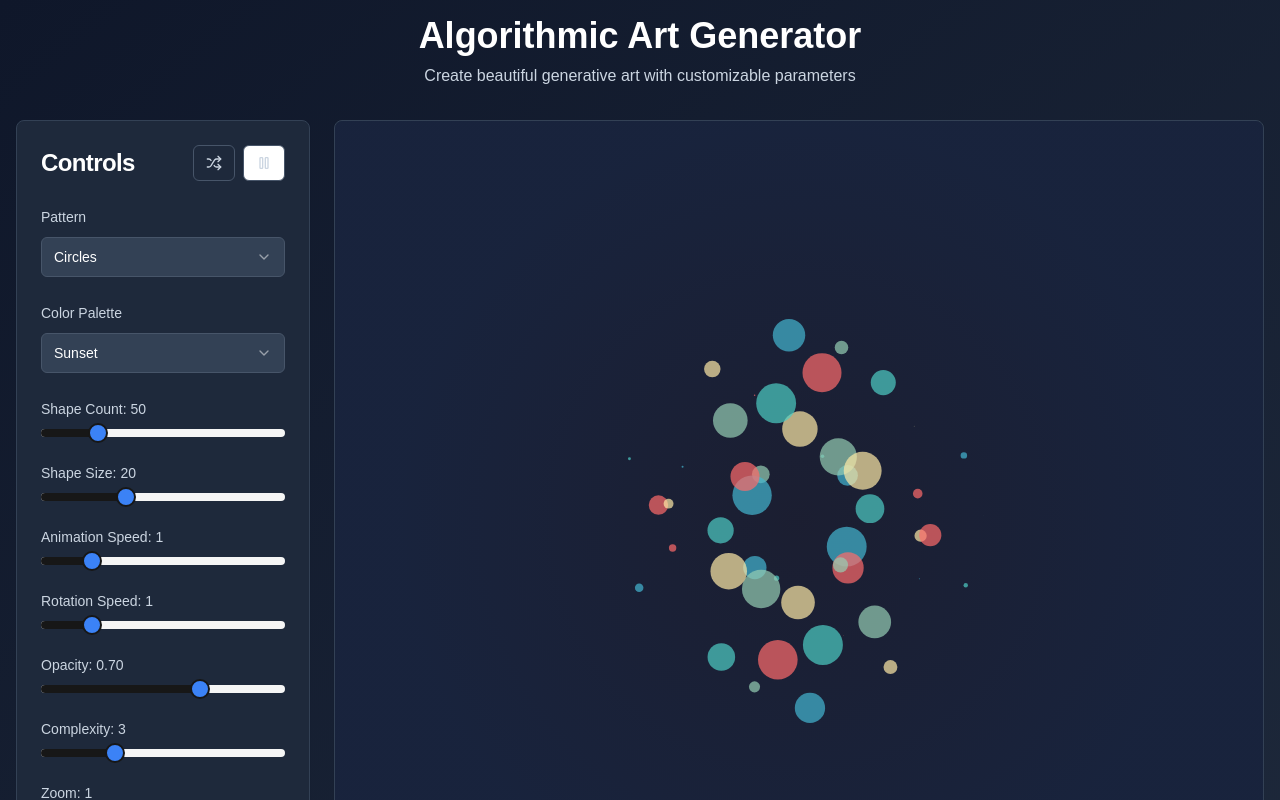
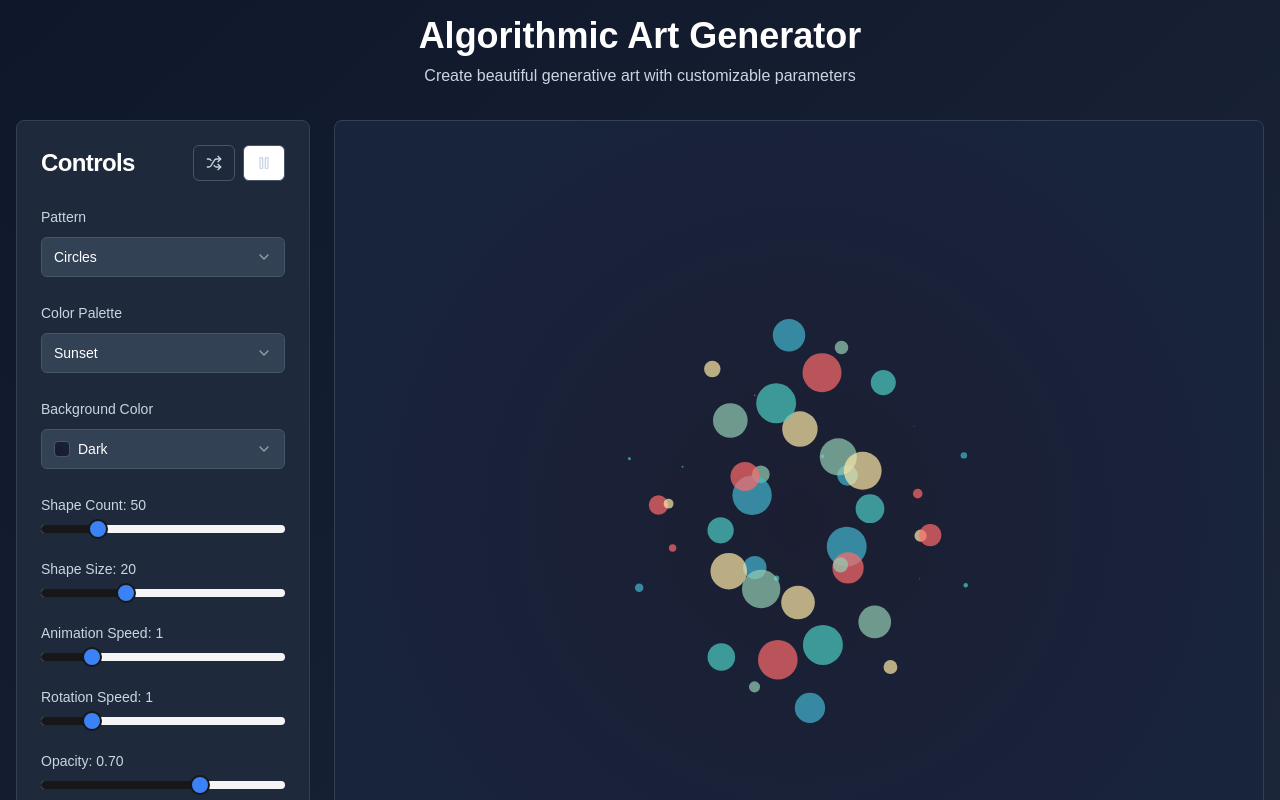
Before and after one commit to puppe1990/Algorithmic-Art-Generator, a Next.js app: page / in a window 1280 px wide. Shown: the top 800 px of the page. Built offline with nearby package versions, Linux system fonts and the light colour scheme.

Commit message:
Add background color selection feature to Algorithmic Art Generator, allowing users to choose from multiple predefined background color palettes. Update drawing logic to apply selected background color dynamically during rendering.

```diff
--- a/app/page.tsx
+++ b/app/page.tsx
@@ -22,6 +22,8 @@ interface ArtParameters {
   opacity: number
   complexity: number
   isAnimated: boolean
+  // Background parameters
+  backgroundColor: string
   // Fractal specific parameters
   fractalType: string
   fractalIterations: number
@@ -38,13 +40,24 @@ const colorPalettes = {
   monochrome: ["#000000", "#404040", "#808080", "#C0C0C0", "#FFFFFF"],
 } as const
 
+const backgroundColors = {
+  dark: { primary: "#1a1a2e", secondary: "#16213e" },
+  light: { primary: "#f8f9fa", secondary: "#e9ecef" },
+  sunset: { primary: "#2c1810", secondary: "#4a1c1c" },
+  ocean: { primary: "#0a1929", secondary: "#1e3a8a" },
+  forest: { primary: "#1a2e1a", secondary: "#2d5016" },
+  cosmic: { primary: "#1a1a2e", secondary: "#2c1810" },
+  fire: { primary: "#2c1810", secondary: "#4a1c1c" },
+  custom: { primary: "#1a1a2e", secondary: "#16213e" },
+} as const
+
 type PaletteKey = keyof typeof colorPalettes
 
 /* ---------- Page Component ---------- */
 
 export default function AlgorithmicArtGenerator() {
   const canvasRef = useRef<HTMLCanvasElement>(null)
-  const animationRef = useRef<number>()
+  const animationRef = useRef<number | undefined>(undefined)
   const gifReady = useGifJs()
   const [recording, setRecording] = useState(false)
   const [zoomLevel, setZoomLevel] = useState(1)
@@ -59,6 +72,7 @@ export default function AlgorithmicArtGenerator() {
     opacity: 0.7,
     complexity: 3,
     isAnimated: true,
+    backgroundColor: "dark",
     fractalType: "mandala",
     fractalIterations: 100,
     fractalScale: 0.5,
@@ -560,47 +574,54 @@ export default function AlgorithmicArtGenerator() {
   )
 
   const drawArt = useCallback(
-    (time = 0) => {
+    (time?: number) => {
+      const currentTime = time ?? 0
       const canvas = canvasRef.current
       if (!canvas) return
       const ctx = canvas.getContext("2d")
       if (!ctx) return
 
-      // Background
+      // Background - adjust for zoom level to ensure complete coverage
       ctx.clearRect(0, 0, canvas.width, canvas.height)
+
+      // Calculate the effective canvas size considering zoom
+      const effectiveWidth = canvas.width / zoomLevel
+      const effectiveHeight = canvas.height / zoomLevel
+
+      const bgColors = backgroundColors[parameters.backgroundColor as keyof typeof backgroundColors]
       const gradient = ctx.createRadialGradient(
         canvas.width / 2,
         canvas.height / 2,
         0,
         canvas.width / 2,
         canvas.height / 2,
-        Math.min(canvas.width, canvas.height) / 2,
+        Math.max(effectiveWidth, effectiveHeight) / 2,
       )
-      gradient.addColorStop(0, "#1a1a2e")
-      gradient.addColorStop(1, "#16213e")
+      gradient.addColorStop(0, bgColors.primary)
+      gradient.addColorStop(1, bgColors.secondary)
       ctx.fillStyle = gradient
       ctx.fillRect(0, 0, canvas.width, canvas.height)
 
       // Pattern
       switch (parameters.pattern) {
         case "circles":
-          drawCirclePattern(ctx, time)
+          drawCirclePattern(ctx, currentTime)
           break
         case "triangles":
-          drawTrianglePattern(ctx, time)
+          drawTrianglePattern(ctx, currentTime)
           break
         case "lines":
-          drawLinePattern(ctx, time)
+          drawLinePattern(ctx, currentTime)
           break
         case "spiral":
-          drawSpiral(ctx, time)
+          drawSpiral(ctx, currentTime)
           break
         case "fractal":
-          drawFractal(ctx, time)
+          drawFractal(ctx, currentTime)
           break
       }
     },
-    [parameters, drawCirclePattern, drawTrianglePattern, drawLinePattern, drawSpiral, drawFractal],
+    [parameters, zoomLevel, drawCirclePattern, drawTrianglePattern, drawLinePattern, drawSpiral, drawFractal],
   )
 
   /* ---------- Animation Loop ---------- */
@@ -651,6 +672,7 @@ export default function AlgorithmicArtGenerator() {
   const randomizeParameters = () => {
     const patterns = ["circles", "triangles", "lines", "spiral", "fractal"]
     const palettes = Object.keys(colorPalettes)
+    const backgroundOptions = Object.keys(backgroundColors)
     const fractalTypes = ["mandelbrot", "julia", "sierpinski", "koch", "dragon", "mandala"]
 
     setParameters({
@@ -663,6 +685,7 @@ export default function AlgorithmicArtGenerator() {
       opacity: Number((Math.random() * 0.5 + 0.3).toFixed(2)),
       complexity: Math.floor(Math.random() * 5) + 1,
       isAnimated: Math.random() > 0.3,
+      backgroundColor: backgroundOptions[Math.floor(Math.random() * backgroundOptions.length)],
       fractalType: fractalTypes[Math.floor(Math.random() * fractalTypes.length)],
       fractalIterations: Math.floor(Math.random() * 200) + 50,
       fractalScale: Number((Math.random() * 0.8 + 0.2).toFixed(2)),
@@ -796,6 +819,34 @@ export default function AlgorithmicArtGenerator() {
                   </Select>
                 </div>
 
+                {/* Background Color */}
+                <div className="space-y-2">
+                  <Label className="text-slate-300">Background Color</Label>
+                  <Select value={parameters.backgroundColor} onValueChange={(v) => updateParameter("backgroundColor", v)}>
+                    <SelectTrigger className="bg-slate-700 border-slate-600 text-white">
+                      <SelectValue />
+                    </SelectTrigger>
+                    <SelectContent className="bg-slate-700 border-slate-600">
+                      {Object.keys(backgroundColors).map((key) => {
+                        const bgColor = backgroundColors[key as keyof typeof backgroundColors]
+                        return (
+                          <SelectItem key={key} value={key}>
+                            <div className="flex items-center gap-2">
+                              <div
+                                className="w-4 h-4 rounded border border-slate-600"
+                                style={{
+                                  background: `linear-gradient(45deg, ${bgColor.primary} 0%, ${bgColor.secondary} 100%)`
+                                }}
+                              />
+                              {key.charAt(0).toUpperCase() + key.slice(1)}
+                            </div>
+                          </SelectItem>
+                        )
+                      })}
+                    </SelectContent>
+                  </Select>
+                </div>
+
                 {/* Sliders */}
                 {[
                   ["shapeCount", "Shape Count", 10, 200, 5, parameters.shapeCount],
```
